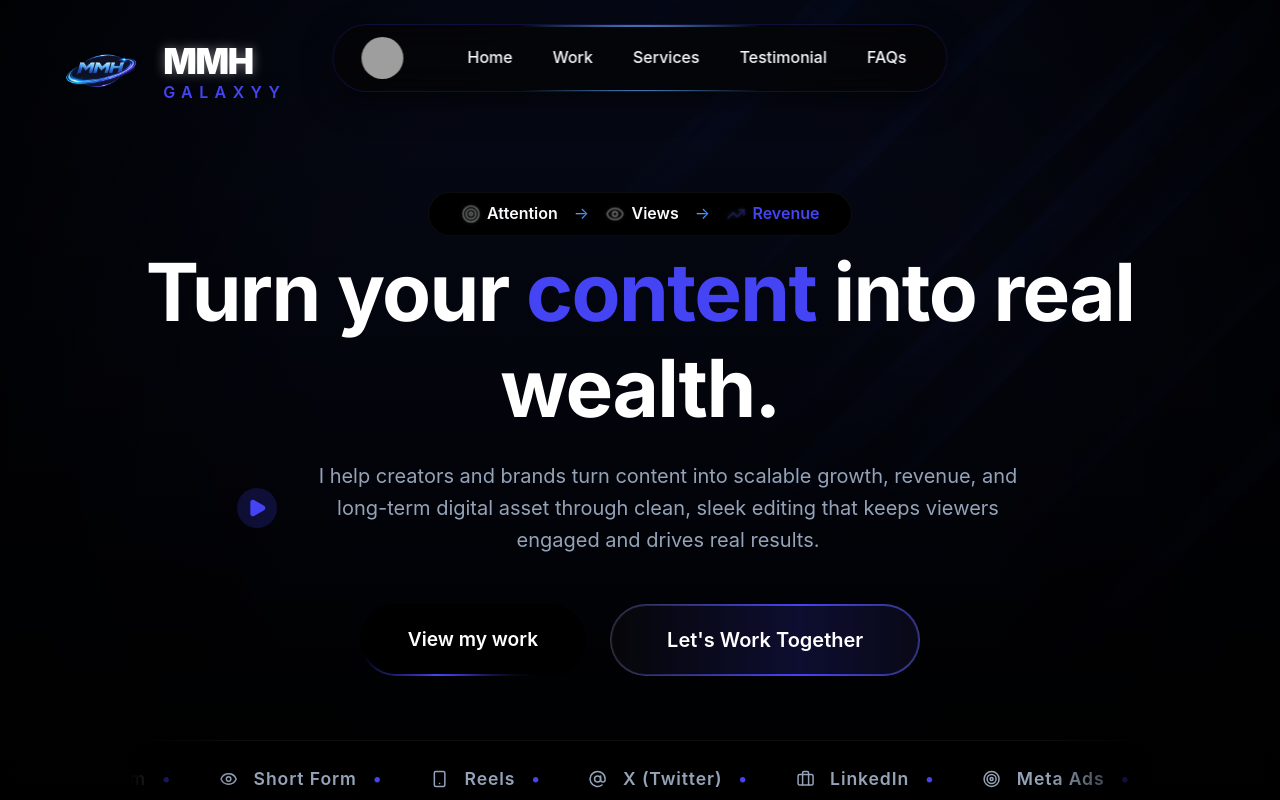
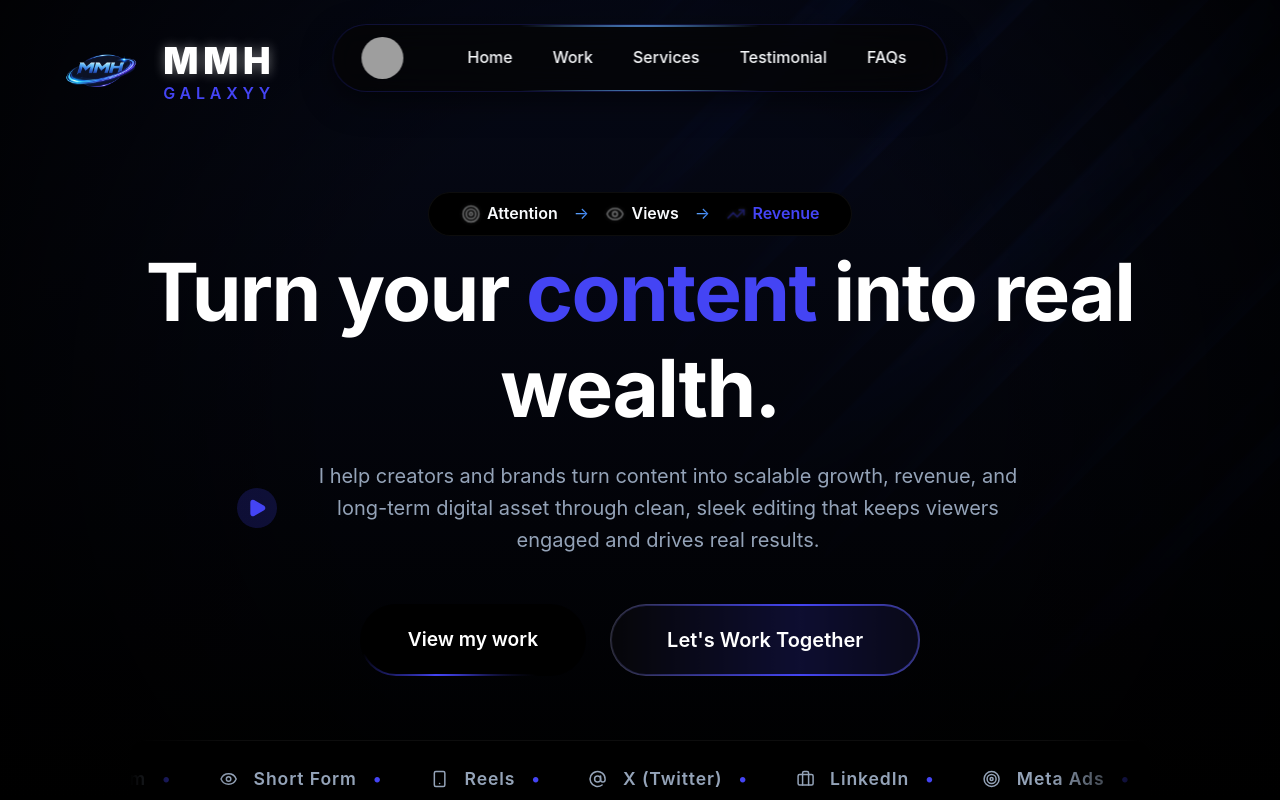
Before and after one commit to Varun407/MMH-port, a React (Vite) app: page / in a window 1280 px wide. Shown: the top 800 px of the page. Built offline with nearby package versions, Linux system fonts and the light colour scheme; grey boxes are pictures that could not be loaded; a web font is replaced by a local one.

Commit message:
Refine logo styling in Hero

```diff
--- a/src/components/Hero.jsx
+++ b/src/components/Hero.jsx
@@ -47,8 +47,8 @@ const Hero = () => {
             <div style={{ display: 'flex', alignItems: 'center', gap: '0.2rem' }}>
               <img src="logo.png" alt="(Logo)" style={{ height: '80px', objectFit: 'contain' }} />
               <div style={{ display: 'flex', flexDirection: 'column', justifyContent: 'center' }}>
-                <span style={{ fontWeight: 900, fontSize: '2.2rem', fontFamily: 'SF Pro Display, sans-serif', letterSpacing: '-0.04em', lineHeight: 1, color: '#ffffff', textShadow: '0 0 12px rgba(255,255,255,0.4)' }}>MMH</span>
-                <span style={{ fontWeight: 600, fontSize: '1rem', fontFamily: 'SF Pro Display, sans-serif', letterSpacing: '0.4em', textTransform: 'uppercase', lineHeight: 1, marginTop: '5px', color: '#4444f4' }}>GALAXYY</span>
+                <span style={{ fontWeight: 900, fontSize: '2.3rem', fontFamily: 'SF Pro Display, sans-serif', letterSpacing: '+0.13em', lineHeight: 1, color: '#ffffff', textShadow: '0 0 12px rgba(255,255,255,0.4)' }}>MMH</span>
+                <span style={{ fontWeight: 600, fontSize: '1rem', fontFamily: 'SF Pro Display, sans-serif', letterSpacing: '0.3em', textTransform: 'uppercase', lineHeight: 1, marginTop: '5px', color: '#4444f4' }}>GALAXYY</span>
               </div>
             </div>
           </header>
```
